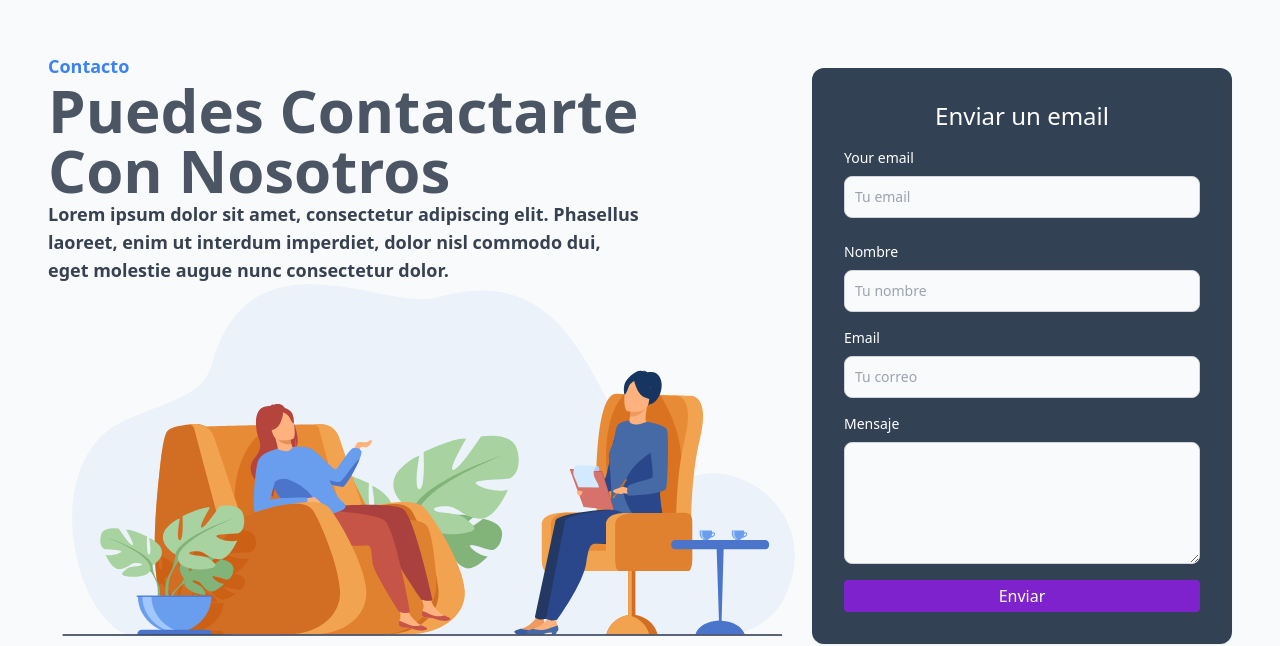
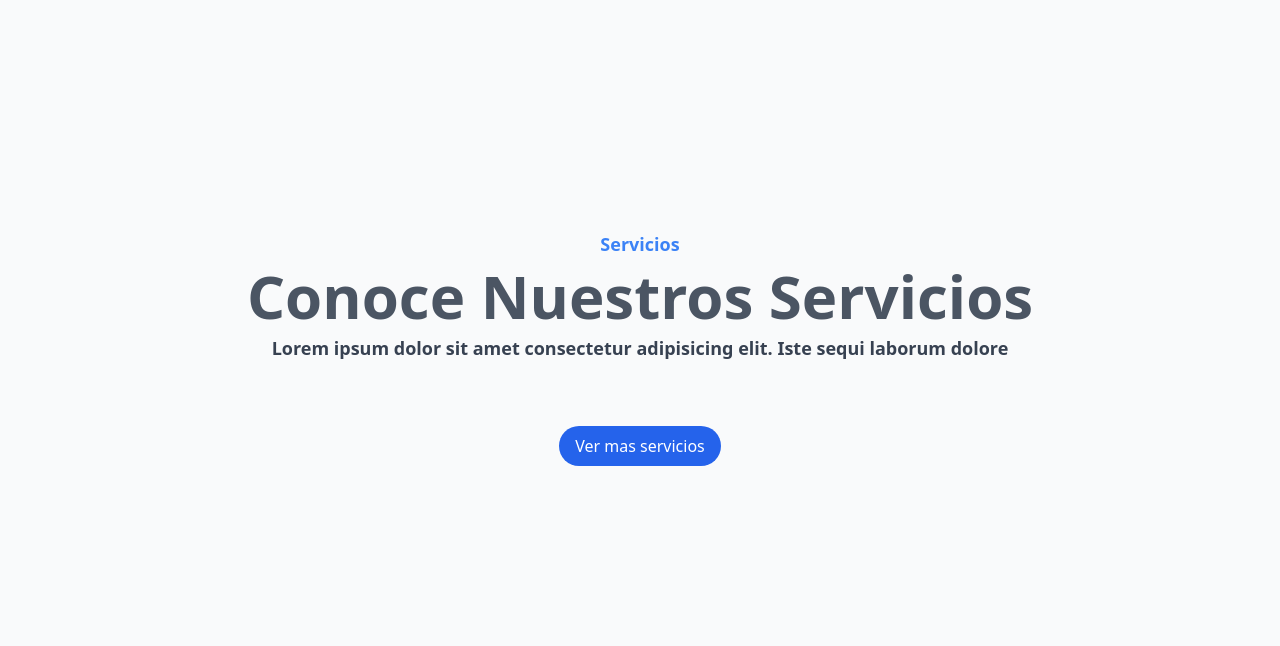
Before and after one commit to stibenvelez/mashumanos, a Next.js app: page / in a window 1280 px wide. Shown: the part 1674-2320 px from the top of the page. Built offline with nearby package versions, Linux system fonts and the light colour scheme.

Commit message:
last changes

```diff
--- a/components/ServicesSection/index.jsx
+++ b/components/ServicesSection/index.jsx
@@ -18,8 +18,7 @@ const ServicesSection = ({ services }) => {
                         </p>
                     </div>
                     <div className="flex flex-wrap justify-center gap-4 py-4">
-                        {services &&
-                            services
+                        {/* {services
                                 .slice(0, 3)
                                 .map((service, index) => (
                                     <CardServicio
@@ -28,7 +27,7 @@ const ServicesSection = ({ services }) => {
                                         descripcion={service.descripcionCorta}
                                         img={service.img}
                                     />
-                                ))}
+                                ))} */}
                     </div>
                     <div className="flex justify-center">
                         <button className="px-4 py-2 text-white bg-blue-600 rounded-full hover:translate-y-2 transition-all duration-200 ease-in-out hover:bg-blue-500">
--- a/pages/index.js
+++ b/pages/index.js
@@ -13,7 +13,7 @@ const Home = ({ services }) => {
       <Layout>
         <HeroSection />
         <AboutSection />
-        {/* <ServicesSection services={services} /> */}
+        <ServicesSection services={services} />
         <ContactSection />
       </Layout>
     </>
```
